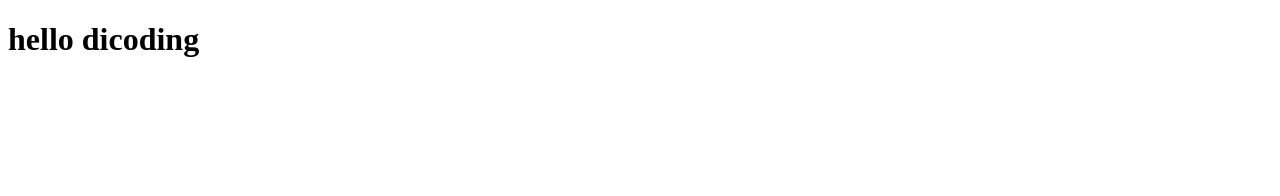
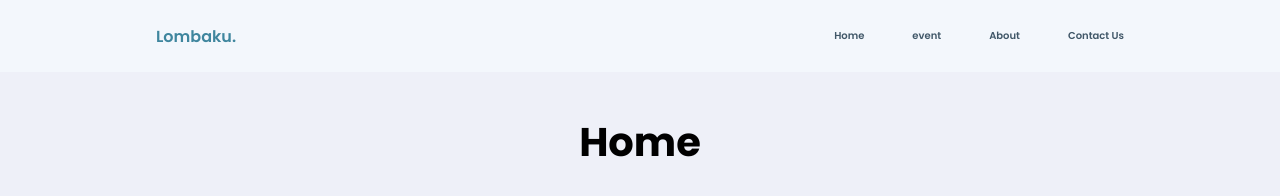
Before and after one commit to gilangcsy/capstone-project, a website built with webpack: page front-end/src/templates/index.html in a window 1280 px wide. Built offline with nearby package versions, Linux system fonts and the light colour scheme.

Commit message:
add picture

```diff
--- /dev/null
+++ b/front-end/src/styles/main.css
@@ -0,0 +1,187 @@
+@import url('https://fonts.googleapis.com/css2?family=Open+Sans:wght@400;600&family=Poppins:wght@400;500;600;700&display=swap');
+
+:root {
+  --header-height: 3rem;
+
+  /* color */
+  --firts-color: #565b93;
+  --firts-color-alt: #3f869e;
+  --title-color: #405768;
+  /* --text-color: #eef0f8; */
+  --body-color: #eef0f8;
+  --container-color: #f3f7fc;
+
+  /* font */
+  --body-font: 'Poppins', sans-serif;
+
+  --h1-font-size: 1.5rem;
+  --normal-font-size: 0.938rem;
+  --tiny-font-size: 0.625rem;
+
+  @media screen and (min-width: 968px) {
+    --h1-font-size: 2.5rem;
+    --normal-font-size: 1rem;
+  }
+
+  --z-tooltip: 10;
+  --z-fixed: 100;
+}
+
+/* base */
+* {
+  box-sizing: border-box;
+  padding: 0;
+  margin: 0;
+}
+
+html {
+  scroll-behavior: smooth;
+}
+
+body {
+  margin: var(--header-height) 0 0 0;
+  font-family: var(--body-font);
+  font-size: var(--normal-font-size);
+  background-color: var(--body-color);
+}
+
+ul {
+  list-style: none;
+}
+a {
+  text-decoration: none;
+}
+img {
+  max-width: 100%;
+  height: auto;
+}
+
+.section {
+  padding: 4.5rem 0 2rem;
+}
+
+.section__title {
+  font-size: var(--h1-font-size);
+  color: var(--tiny-font-size);
+  text-align: center;
+  margin-bottom: 1.5rem;
+}
+
+.section__height {
+  height: 100vh;
+}
+
+.container {
+  max-width: 968px;
+  margin: 0 1rem;
+}
+
+header {
+  position: fixed;
+  top: 0;
+  left: 0;
+  width: 100%;
+  background-color: var(--container-color);
+  z-index: var(--z-fixed);
+}
+
+/* navbar */
+
+.nav {
+  height: var(--header-height);
+  display: flex;
+  justify-content: space-between;
+  align-items: center;
+}
+
+.nav__img {
+  width: 32px;
+  border-radius: 50%;
+}
+
+.nav__logo {
+  color: var(--firts-color-alt);
+  font-weight: 600;
+}
+
+@media screen and (max-width: 768px) {
+  .nav__menu {
+    position: fixed;
+    bottom: 0;
+    left: 0;
+    background-color: var(--container-color);
+    width: 100%;
+    height: 4rem;
+    padding: 0 1rem;
+    display: grid;
+    align-content: center;
+    border-radius: 1.25rem 1.25rem 0 0;
+    transition: 0.4s;
+  }
+}
+
+.nav__list,
+.nav__link {
+  display: flex;
+}
+.nav__link {
+  flex-direction: column;
+  align-items: center;
+  row-gap: 0.25rem;
+  color: var(--title-color);
+  font-weight: 600;
+}
+
+.nav__list {
+  justify-content: space-around;
+}
+
+.nav__name {
+  font-size: var(--tiny-font-size);
+}
+
+.nav__icon {
+  font-size: 1.5rem;
+}
+
+/* responsive */
+
+/* for Minimalist Device */
+@media screen and (max-width: 320px) {
+  .nav__name {
+    display: none;
+  }
+}
+
+/* for Medium Device */
+@media screen and (min-width: 576px) {
+  .nav__list {
+    justify-content: center;
+    column-gap: 3rem;
+  }
+}
+@media screen and (min-width: 768px) {
+  body {
+    margin: 0;
+  }
+  .section {
+    padding: 7rem 0 2rem;
+  }
+
+  .nav {
+    height: 4.5rem;
+  }
+  .nav__img {
+    display: none;
+  }
+  .nav__icon {
+    display: none;
+  }
+}
+
+@media screen and (min-width: 1024px) {
+  .container {
+    margin-left: auto;
+    margin-right: auto;
+  }
+}
--- a/front-end/src/templates/index.html
+++ b/front-end/src/templates/index.html
@@ -4,9 +4,59 @@
     <meta charset="UTF-8" />
     <meta http-equiv="X-UA-Compatible" content="IE=edge" />
     <meta name="viewport" content="width=device-width, initial-scale=1.0" />
+    <link rel="preconnect" href="https://fonts.googleapis.com" />
+    <link rel="preconnect" href="https://fonts.gstatic.com" crossorigin />
+    <link
+      href="https://fonts.googleapis.com/css2?family=Open+Sans:wght@400;600&family=Poppins:wght@400;500;600;700&display=swap"
+      rel="stylesheet"
+    />
+    <link
+      rel="stylesheet"
+      href="https://cdn.jsdelivr.net/npm/boxicons@latest/css/boxicons.min.css"
+    />
+    <link rel="stylesheet" href="../styles/main.css" />
     <title>Document</title>
   </head>
   <body>
-    <h1>hello dicoding</h1>
+    <header class="header" id="header">
+      <nav class="nav container">
+        <a href="#" class="nav__logo">Lombaku.</a>
+        <div class="nav__menu" id="nav__menu">
+          <ul class="nav__list">
+            <li class="nav__item">
+              <a href="#home" class="nav__link">
+                <i class="bx bx-home-alt nav__icon"></i>
+                <span class="nav__name">Home</span>
+              </a>
+            </li>
+            <li class="nav__item">
+              <a href="#event" class="nav__link">
+                <i class="bx bx-book-content nav__icon"></i>
+                <span class="nav__name">event</span>
+              </a>
+            </li>
+            <li class="nav__item">
+              <a href="#about" class="nav__link">
+                <i class="bx bx-user nav__icon"></i>
+                <span class="nav__name">About</span>
+              </a>
+            </li>
+            <li class="nav__item">
+              <a href="#contact" class="nav__link">
+                <i class="bx bx-message-square-dots nav__icon"></i>
+                <span class="nav__name">Contact Us</span>
+              </a>
+            </li>
+          </ul>
+        </div>
+        <img src="../public/image/man.jpg" class="nav__img" alt="profil" />
+      </nav>
+    </header>
+
+    <main>
+      <section class="container section section__height">
+        <h2 class="section__title">Home</h2>
+      </section>
+    </main>
   </body>
 </html>
```
Also changed, not shown: front-end/src/public/image/man.jpg (added).
